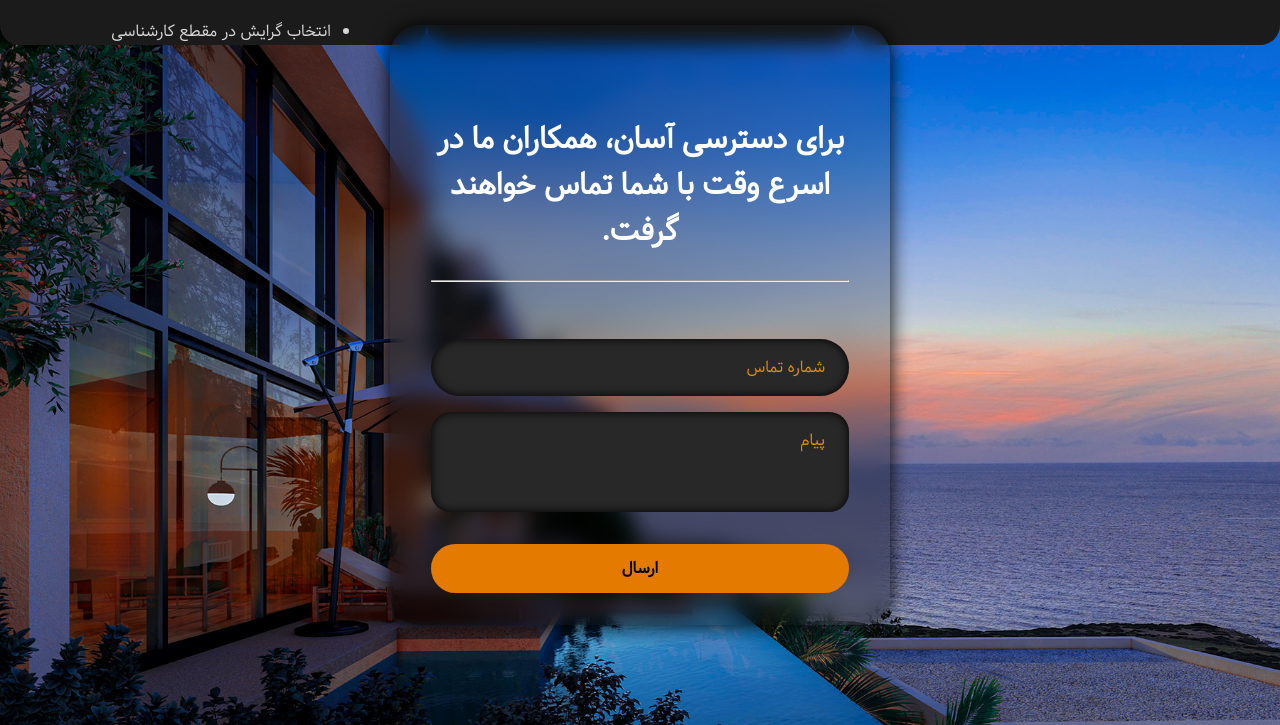
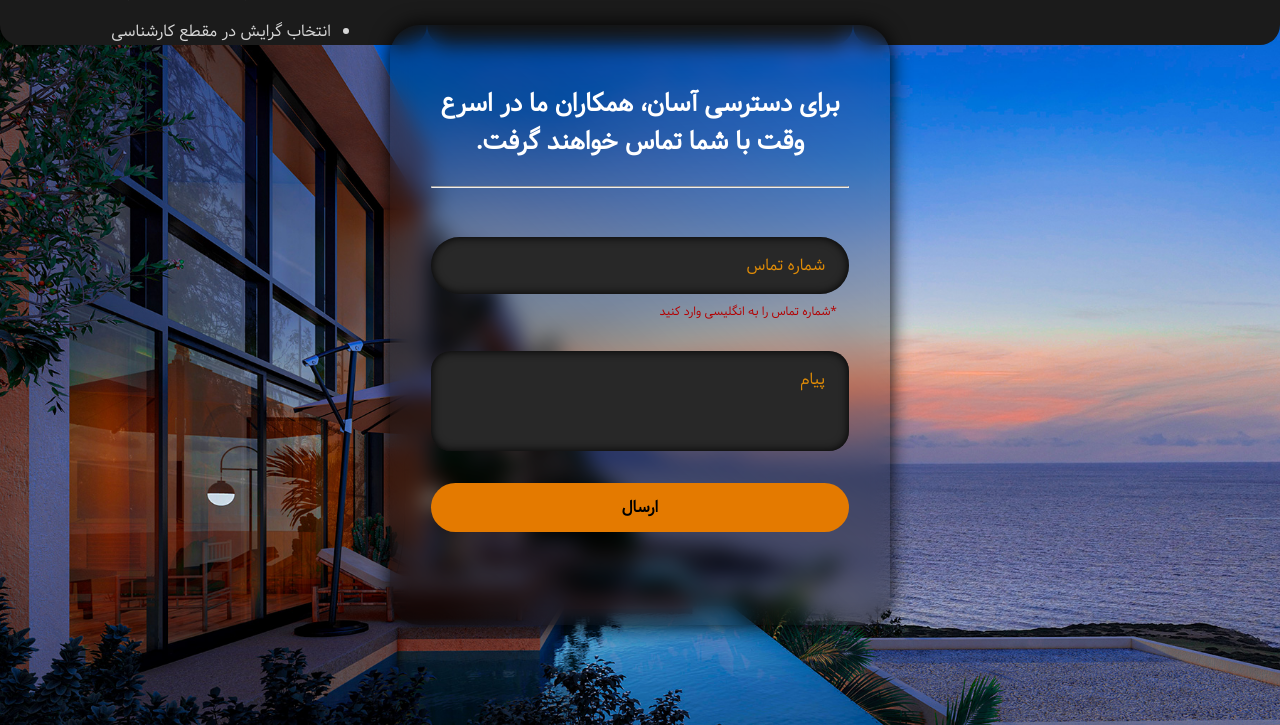
Before and after one commit to CyProperty/ContactUs, a plain HTML site: page index.html in a window 1280 px wide. Shown: the part 1675-2400 px from the top of the page. Drawn offline with Linux system fonts and the light colour scheme.

Commit message:
Add files via upload

```diff
--- a/index.html
+++ b/index.html
@@ -34,6 +34,7 @@
                   </svg>
             </a>
         </div>
+
     </div>
 
 
@@ -135,7 +136,9 @@
                     action="https://formspree.io/f/mbjeearz"
                     method="POST"
                 >
+
                         <input type="number" name="Number" maxlength="12" placeholder="شماره تماس" required>
+                        <p>*شماره تماس را به انگلیسی وارد کنید</p>
 
                         <textarea name="message" maxlength="120" placeholder="پیام"></textarea>
 
--- a/style.css
+++ b/style.css
@@ -109,6 +109,7 @@ nav img{
     .socialmedia div:hover{
         box-shadow:inset 0px 0px 20px black;
     }
+
 
 .socialmedia div svg{
     fill: #fff;
@@ -516,13 +517,14 @@ nav img{
     width: 90%;
     height: 80%;
     text-align: center;
-    padding: 2em 1em;
+    padding: 0 1em;
     font-family: samim;
     color: #fff;
 
+
 }
 .sec_contact .container .form h2{
-    font-size: 30px;
+    font-size: 25px;
 }
 .sec_contact .container .form form{
     display: grid;
@@ -538,8 +540,8 @@ nav img{
     box-shadow:inset 0 0 10px black;
     font-size: 16px;
     color: #fff;
-    margin-bottom: 1em;
-    margin-top: 2em;
+    margin-bottom: .3em;
+    margin-top: 1.5em;
 }
         .sec_contact .container .form form input:hover{
             background-color: #313131;
@@ -594,7 +596,12 @@ nav img{
         }
 
 .sec_contact .container .form form p{
-    margin-top: 2em;
+    margin-bottom: 2.5em;
+    margin-top: .3em;
+    font-size: 12px;
+    text-align: start;
+    margin-right: 1em;
+    color: rgb(179, 0, 0);
 }
 
 @media (max-width: 690px){
@@ -605,6 +612,7 @@ nav img{
     }
     .sec_contact .container .form{
         margin-top: 10em;
+        padding-top: 2em;
     }
     .sec_contact .container .form h2{
         font-size: 16px;
@@ -613,12 +621,8 @@ nav img{
         margin-top: -.5em;
     }
 }
-
-@media (max-height:700px) {
-    .sec_contact .container{
-        background-size: 50%;
-    }
-    .sec_contact .container{
-        background: #1450A3;
+@media (max-height: 700px){
+    .sec_contact .container .form{
+        margin-top: 1em;
     }
 }
```
